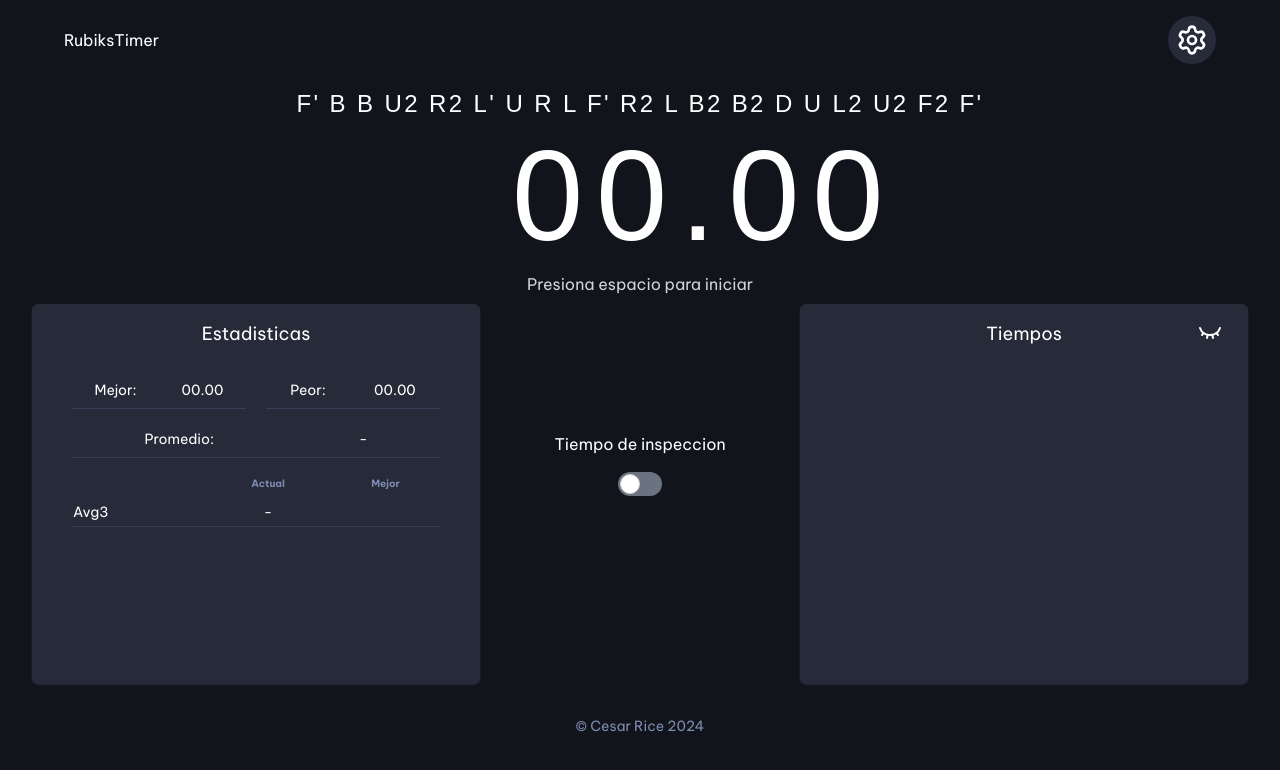
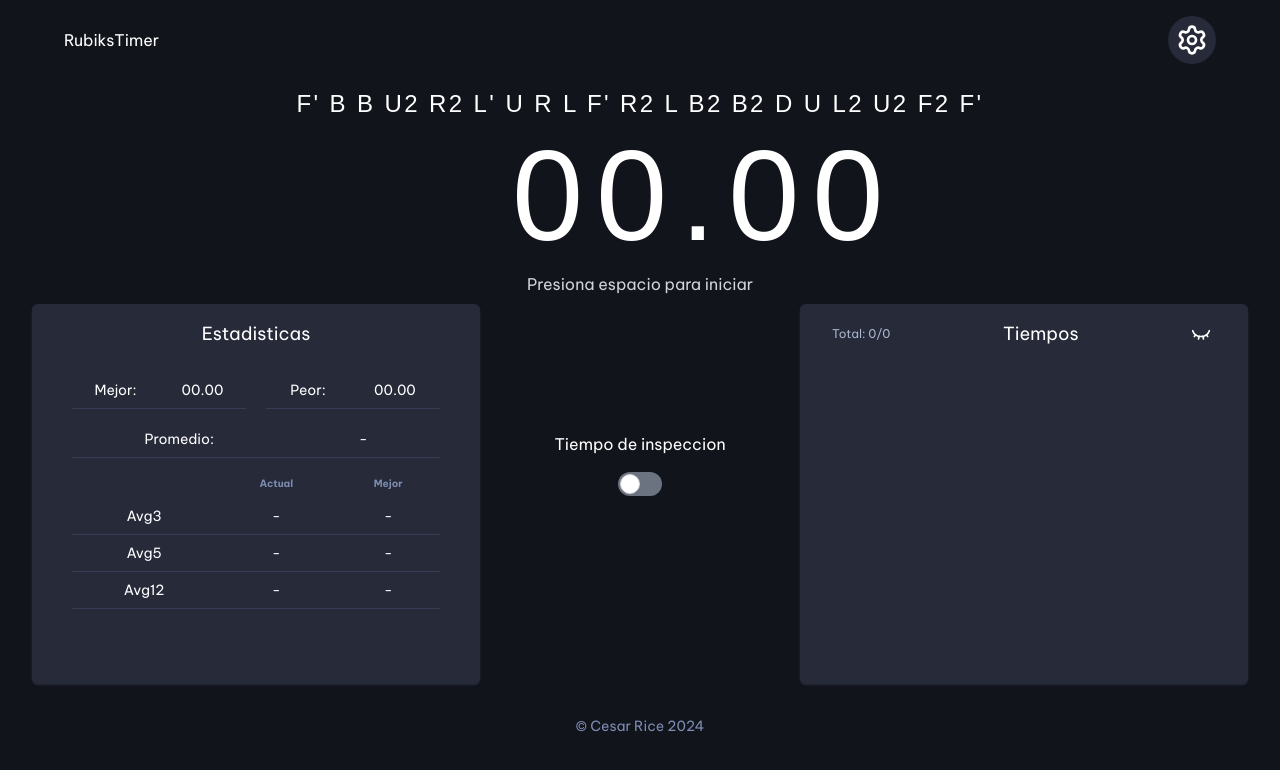
Before and after one commit to checharito14/cronometro-cubero, a Vue app: page / in a window 1280 px wide. Shown: the top 770 px of the page. Built offline with nearby package versions, Linux system fonts and the light colour scheme; a web font is replaced by a local one.

Commit message:
Antes del refactor a la store

```diff
--- a/src/components/OptionsSection.vue
+++ b/src/components/OptionsSection.vue
@@ -2,15 +2,16 @@
 	<section class="flex flex-col justify-center items-center gap-4">
 		<p>Tiempo de inspeccion</p>
 		<label class="inline-flex items-center cursor-pointer">
-			<input type="checkbox" v-model="isChecked" class="sr-only peer" />
+			<input type="checkbox" v-model="store.inspeccionMode" class="sr-only peer" />
 			<div
 				class="relative w-11 h-6 bg-gray-500 peer-focus:outline-none peer-focus:ring-4 peer-focus:ring-blue-300 dark:peer-focus:ring-blue-800 rounded-full peer dark:bg-gray-700 peer-checked:after:translate-x-full rtl:peer-checked:after:-translate-x-full peer-checked:after:border-white after:content-[''] after:absolute after:top-[2px] after:start-[2px] after:bg-white after:border-gray-300 after:border after:rounded-full after:h-5 after:w-5 after:transition-all dark:border-gray-600 peer-checked:bg-blue-600"
 			></div>
 		</label>
 		<select
-				:class="{ 'opacity-0': !isChecked}"
+			:class="{ 'opacity-0': !store.inspeccionMode }"
 			id="inspeccion"
 			class="w-[80px] text-gray-900 text-lg rounded-lg p-2.5 transition-opacity"
+			v-model="store.inspeccionTime"
 		>
 			<option value="3">3s</option>
 			<option value="5">5s</option>
@@ -21,7 +22,8 @@
 </template>
 
 <script setup lang="ts">
-import { ref } from "vue";
+import { useTimesStore } from "../store/timesStore";
 
-const isChecked = ref(false);
+const store = useTimesStore()
+
 </script>
--- a/src/components/StatsSection.vue
+++ b/src/components/StatsSection.vue
@@ -30,42 +30,67 @@
 					</tr>
 				</thead>
 				<tbody>
-					<tr class="hover:">
-						<td class="py-1 border-b border-vulcan-800 text-cente">
-							Avg3
+					<tr v-for="(row, index) in averages" :key="index">
+						<td class="py-2 border-b border-vulcan-800 text-center">
+							{{ row.label }}
 						</td>
 						<td class="py-1 border-b border-vulcan-800 text-center">
-							{{ avg3 }}
+							{{ row.actual }}
 						</td>
 						<td class="py-1 border-b border-vulcan-800 text-center">
-							<!-- {{ bestAvg3 }} -->
+							{{ row.best }}
 						</td>
 					</tr>
 				</tbody>
 			</table>
 		</div>
+
 	</base-card>
 </template>
 
 <script setup lang="ts">
-import { computed } from "vue";
+import { computed, ref } from "vue";
 import { useTimesStore } from "../store/timesStore";
 
 const store = useTimesStore();
 const solves = store.solves;
 
+const averages = computed(() => [
+	{
+		label: "Avg3",
+		actual: calculateAvg(3),
+		best: bestAvg.value[3]?.toFixed(2) ?? "-",
+	},
+	{
+		label: "Avg5",
+		actual: calculateAvg(5),
+		best: bestAvg.value[5]?.toFixed(2) ?? "-",
+	},
+	{
+		label: "Avg12",
+		actual: calculateAvg(12),
+		best: bestAvg.value[12]?.toFixed(2) ?? "-",
+	},
+]);
+
+const bestAvg = ref<{[key:number]: number | null}>({
+  3: null as number | null,
+  5: null as number | null,
+  12: null as number | null,
+});
+
 const bestTime = computed(() => {
 	if (solves.length === 0) return "00.00";
 
-	const best = Math.min(...solves.map((solve) => parseFloat(solve.time)));
-
+	const best = Math.min(...solves.map((solve) => solve.time));
+	// const bestTime = solves.find((solve) => solve.time === best)
 	return best.toFixed(2);
 });
 
 const worstTime = computed(() => {
 	if (solves.length === 0) return "00.00";
 
-	const worst = Math.max(...solves.map((solve) => parseFloat(solve.time)));
+	const worst = Math.max(...solves.map((solve) => solve.time));
 
 	return worst.toFixed(2);
 });
@@ -73,22 +98,22 @@ const worstTime = computed(() => {
 const promedioTime = computed(() => {
 	if (solves.length === 0) return "-";
 
-	const total = solves.reduce(
-		(sum, solve) => sum + parseFloat(solve.time),
-		0
-	);
+	const total = solves.reduce((sum, solve) => sum + solve.time, 0);
 	const avg = total / solves.length;
 
 	return avg.toFixed(2);
 });
 
+const calculateAvg = (count: number): string => {
+	if (solves.length < count) return "-";
 
-const avg3 = computed(() => {
-	if (solves.length < 3) return "-";
+	const lastThree = solves.slice(0, count).map((solve) => solve.time);
+	const total = lastThree.reduce((sum, time) => sum + time, 0);
+	const currentAvg = total / count;
 
-	const lastThree = solves.slice(3).map((solve) => parseFloat(solve.time));
-	const total = lastThree.reduce((sum, time) => sum + time, 0);
-	const currentAvg = total / 3;
+	if (bestAvg.value[count] === null || currentAvg < bestAvg.value[count]!) {
+		bestAvg.value[count] = currentAvg;
+	}
 	return currentAvg.toFixed(2);
-});
+};
 </script>
--- a/src/components/TimerDisplay.vue
+++ b/src/components/TimerDisplay.vue
@@ -1,9 +1,15 @@
 <template>
-	<section class="flex flex-col mx-auto gap-4 items-center cursor-pointer max-w-[90%] mb-6 md:mb-0 md:gap-1">
-		<div class="text-xl py-2 font-sans tracking-[0.1em] text-center md:text-2xl">
+	<section
+		class="flex flex-col mx-auto gap-4 items-center cursor-pointer max-w-[90%] mb-6 md:mb-0 md:gap-1"
+	>
+		<div
+			class="text-xl py-2 font-sans tracking-[0.1em] text-center md:text-2xl"
+		>
 			{{ scramble }}
 		</div>
-		<div class="text-8xl font-sans tracking-widest text-center w-64 md:text-9xl ">
+		<div
+			class="text-8xl font-sans tracking-widest text-center w-64 md:text-9xl"
+		>
 			<h1>
 				{{ formattedTime }}
 			</h1>
@@ -18,7 +24,7 @@
 </template>
 
 <script setup lang="ts">
-import { computed, onMounted, onUnmounted, ref } from "vue";
+import { computed, onMounted, onUnmounted, ref, inject } from "vue";
 import { useTimesStore } from "../store/timesStore";
 
 const store = useTimesStore();
@@ -27,6 +33,7 @@ const currentTime = ref(0);
 const scramble = ref("");
 const isRunning = ref(false);
 let timer: number | null = null;
+
 
 const formattedTime = computed(() => {
 	const minutes = String(Math.floor(currentTime.value / 60000)).padStart(
@@ -47,17 +54,7 @@ const formattedTime = computed(() => {
 	}
 });
 
-//Iniciar el cronometro
-const startTimer = () => {
-	if (!isRunning.value) {
-		currentTime.value = 0;
-		isRunning.value = true;
-		const startTime = performance.now() - currentTime.value;
-		timer = window.setInterval(() => {
-			currentTime.value = Math.floor(performance.now() - startTime);
-		});
-	}
-};
+
 
 //Detener el cronometro
 const stopTimer = () => {
@@ -67,7 +64,9 @@ const stopTimer = () => {
 		timer = null;
 		store.addSolve({
 			scramble: scramble.value,
-			time: formattedTime.value,
+			time: parseFloat(formattedTime.value),
+			penalty: false,
+			isDnf: false,
 		});
 
 		scramble.value = scrambleGenerator();
@@ -78,17 +77,21 @@ const scrambleGenerator = (): string => {
 	const movements = ["F", "U", "D", "R", "L", "B"];
 	const modifiers = ["", "'", "2"];
 	return Array.from({ length: 20 })
-    .map(() => movements[Math.floor(Math.random() * movements.length)] + modifiers[Math.floor(Math.random() * modifiers.length)])
-    .join(" ");
+		.map(
+			() =>
+				movements[Math.floor(Math.random() * movements.length)] +
+				modifiers[Math.floor(Math.random() * modifiers.length)]
+		)
+		.join(" ");
 };
 
 const handleKeyPress = (event: KeyboardEvent) => {
 	if (isRunning.value) {
-		event.preventDefault()
+		event.preventDefault();
 		stopTimer();
 	} else {
 		if (event.code === "Space") {
-			event.preventDefault()
+			event.preventDefault();
 			startTimer();
 		}
 	}
@@ -103,7 +106,7 @@ const handleMousePress = () => {
 onMounted(() => {
 	window.addEventListener("keydown", handleKeyPress);
 	window.addEventListener("mousedown", handleMousePress);
-	scramble.value = scrambleGenerator()
+	scramble.value = scrambleGenerator();
 });
 
 onUnmounted(() => {
--- a/src/components/TimesSection.vue
+++ b/src/components/TimesSection.vue
@@ -1,42 +1,72 @@
 <template>
 	<base-card>
-		<div class="flex justify-center relative">
-			<h3 class="text-center text-base mb-3 md:text-lg">Tiempos</h3>
+		<div class="flex justify-between items-center w-[95%] relative">
+			<p class="text-vulcan-300 ml-4 text-xs">
+				Total: {{ solves.length }}/{{ solves.length }}
+			</p>
+			<h3 class="text-center text-base md:text-lg">Tiempos</h3>
 			<!-- Icono ojo -->
-			<i class="absolute right-[10px] cursor-pointer" @click="toggleScramble">
+			<i class="right-[10px] cursor-pointer" @click="toggleScramble">
 				<div class="relative group">
-					<Eye v-if="!scrambleVisible"/>
-					<EyeClosed v-else />
-					<div class="absolute left-1/2 transform -translate-x-1/2 top-full mb-2 opacity-0 group-hover:opacity-100  group-hover:z-10 transition-opacity duration-200 delay-300 text-xs bg-vulcan-600 text-vulcan-100 p-2 rounded text-center">
+					<Eye v-if="!scrambleVisible" :size="20" />
+					<EyeClosed v-else :size="20" />
+					<div
+						class="absolute left-1/2 transform -translate-x-1/2 top-full mb-2 opacity-0 group-hover:opacity-100 group-hover:z-10 transition-opacity duration-200 delay-300 text-xs bg-vulcan-600 text-vulcan-100 p-2 rounded text-center"
+					>
 						Ver scramble
 					</div>
 				</div>
 			</i>
 		</div>
 
-		<div class="p-2 text-xs" v-for="(solve, index) in store.solves" :key="index">
-			<div class="grid grid-cols-[1fr_2fr_1fr] justify-between items-center w-full border-b border-vulcan-800 py-1"
+		<div class="p-6">
+			<div
+				class="p-2 text-xs"
+				v-for="(solve, index) in store.solves"
+				:key="index"
+			>
+				<div
+					class="grid grid-cols-[1fr_2fr_1fr] justify-between items-center w-full border-b border-vulcan-800 py-1"
 				>
 					<!-- Tiempo -->
 					<p class="md:text-sm">
-					<span class="font-bold mr-1 text-xs">{{ index + 1 }}.</span
-					>{{ solve.time }}
+						<span class="font-bold mr-1 text-xs"
+							>{{ index + 1 }}.</span
+						>
+						{{ solve.isDnf ? "DNF" : solve.time }}
+						<span v-if="solve.penalty" class="text-[8px]">+2</span>
 					</p>
 
 					<!-- Scramble -->
-				<p class="tracking-widest text-center text-[10px] md:text-xs text-gris transition-opacity" :class="{ 'opacity-0': scrambleVisible}">
-					{{ solve.scramble }}
+					<p
+						class="tracking-widest text-center text-[10px] md:text-xs text-gris transition-opacity"
+						:class="{ 'opacity-0': scrambleVisible }"
+					>
+						{{ solve.scramble }} >
 					</p>
 
 					<!-- Acciones -->
 					<div class="flex gap-2 justify-center">
-					<p class="hover:text-[#09BC8A] cursor-pointer" @click="addPenalty(index)">
+						<p
+							class="hover:text-[#09BC8A] cursor-pointer"
+							:class="{ 'text-[#09BC8A]': solve.penalty }"
+							@click="addPenalty(index)"
+						>
 							+2
 						</p>
-					<p class="hover:text-[#FFA62B] cursor-pointer" @click="addDNF(index)">
+						<p
+							class="hover:text-[#FFA62B] cursor-pointer"
+							:class="{ 'text-[#FFA62B]': solve.isDnf }"
+							@click="addDNF(index)"
+						>
 							DNF
 						</p>
-					<Trash class="cursor-pointer" :size="20" @click="deleteSolve(index)"/>
+						<Trash
+							class="cursor-pointer"
+							:size="20"
+							@click="deleteSolve(index)"
+						/>
+					</div>
 				</div>
 			</div>
 		</div>
@@ -57,11 +87,20 @@ const toggleScramble = () => {
 };
 
 const addPenalty = (index: number) => {
-	const solve = solves[index]
+	if (solves[index].isDnf) return;
+	const solve = solves[index];
+	solve.penalty = !solve.penalty;
+
+	if (solve.penalty) {
+		solve.time = parseFloat((solve.time + 2).toFixed(2));
+	} else {
+		solve.time = parseFloat((solve.time - 2).toFixed(2));
+	}
 };
 
 const addDNF = (index: number) => {
-	solves[index].time = "DNF";
+	const solve = solves[index];
+	solve.isDnf = !solve.isDnf;
 };
 
 const deleteSolve = (index: number) => {
--- a/src/store/timesStore.ts
+++ b/src/store/timesStore.ts
@@ -2,17 +2,37 @@ import { defineStore } from "pinia";
 
 export interface Solve {
 	scramble: string;
-    time: string
+	time: number;
+	penalty: boolean;
+	isDnf: boolean;
 }
 
-export const useTimesStore = defineStore('times', {
+export const useTimesStore = defineStore("times", {
 	state: () => ({
-        solves: [] as Solve[]
+		solves: [] as Solve[],
+		inspeccionMode: false,
+		inspeccionTime: 15,
+		currentInspeccionTime: 0,
+		isRunning: false,
+		currentTime: 0,
 	}),
 	actions: {
 		addSolve(solve: Solve) {
-            console.log(solve)
-            this.solves.unshift(solve)
+			console.log(solve);
+			this.solves.unshift(solve);
+		},
+
+		startTimer() {
+			if (!this.isRunning) {
+				this.isRunning = true;
+				this.currentTime = 0;
+				const startTime = performance.now();
+				this.timer = window.setInterval(() => {
+					this.currentTime = Math.floor(
+						performance.now() - startTime
+					);
+				});
 			}
-    }
-})
+		},
+	},
+});
```
Lines whose indentation alone changed are shown as unchanged.
